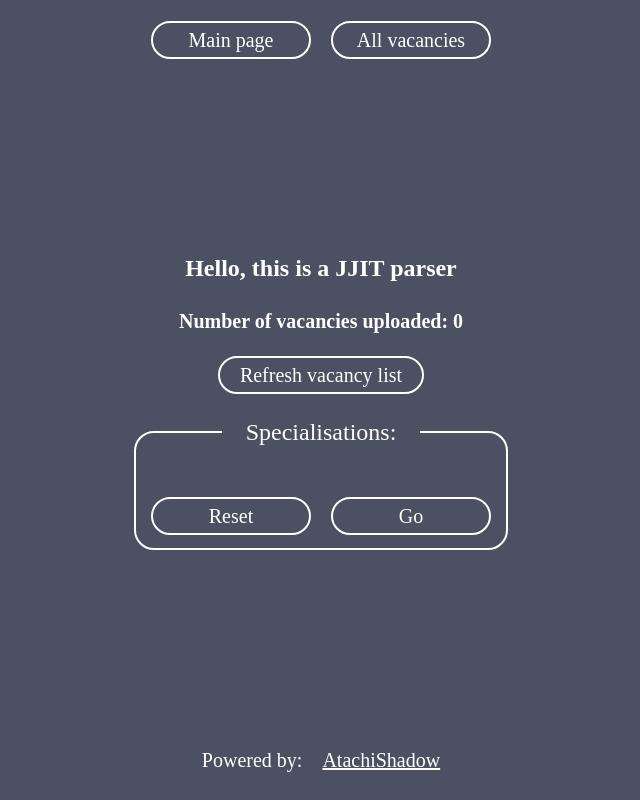
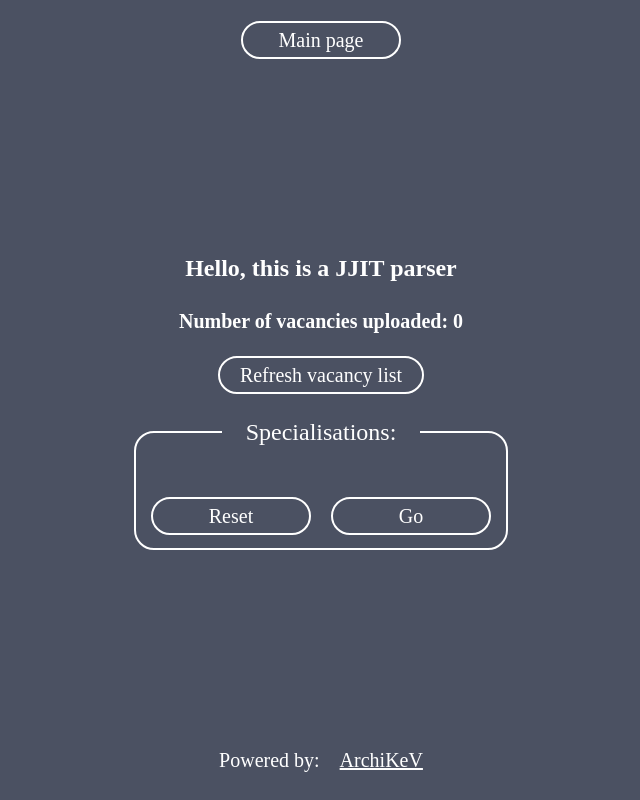
Before and after one commit to ArchiKeV/jjit, a FastAPI app: page / in a window 1280 px wide. Shown: the whole page, without its empty margins (319-959 px from the left). Run offline with FastAPI, Linux system fonts and the light colour scheme; data that the repository does not hold is empty.

Commit message:
fix: change nick, del all vacancies button

```diff
--- a/templates/index.html
+++ b/templates/index.html
@@ -16,7 +16,6 @@
 <body class="body">
 <header class="header">
   <a class="button" href="/">Main page</a>
-  <a class="button" href="/vacancy_list">All vacancies</a>
 </header>
 <main class="main">
   <h1 class="main__title">Hello, this is a JJIT parser</h1>
@@ -48,7 +47,7 @@
       href="https://github.com/ArchiKeV"
       target="_blank"
       rel="noreferrer"
-  >AtachiShadow</a>
+  >ArchiKeV</a>
 </footer>
 </body>
 </html>
--- a/templates/vacancy_list.html
+++ b/templates/vacancy_list.html
@@ -16,7 +16,6 @@
 <body class="body">
 <header class="header">
   <a class="button" href="/">Main page</a>
-  <a class="button" href="/vacancy_list">All vacancies</a>
 </header>
 <main class="main">
   <div class="table-wrapper">
```
